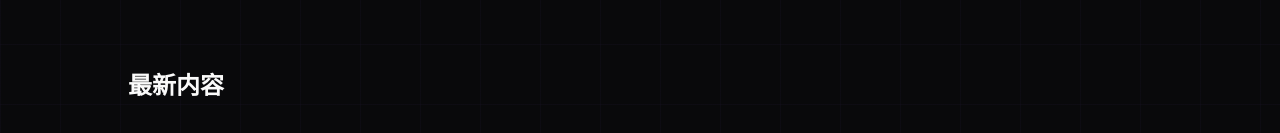
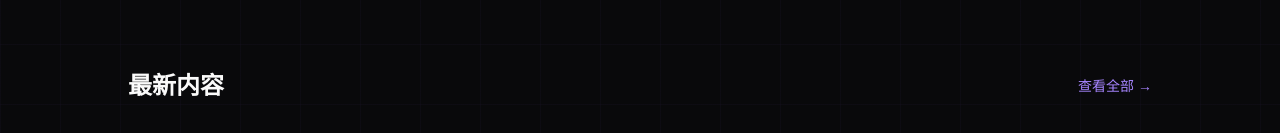
Before and after one commit to uncle-light/deepzd, a Next.js app: page / in a window 1280 px wide. Shown: the part 976-1109 px from the top of the page. Built offline with nearby package versions, Linux system fonts and the light colour scheme.

Commit message:
style: 优化最新内容区域

```diff
--- a/src/app/page.tsx
+++ b/src/app/page.tsx
@@ -37,7 +37,10 @@ function LatestContent() {
   return (
     <section className="py-20 px-6 border-t border-zinc-800">
       <div className="max-w-5xl mx-auto">
-        <h2 className="text-2xl font-bold mb-8">最新内容</h2>
+        <div className="flex justify-between items-center mb-8">
+          <h2 className="text-2xl font-bold">最新内容</h2>
+          <Link href="/tutorials" className="text-violet-400 text-sm hover:underline">查看全部 →</Link>
+        </div>
         <div className="grid md:grid-cols-3 gap-4">
           <ContentCard title="Midjourney 入门指南" tag="教程" href="/tutorials/midjourney-guide" />
           <ContentCard title="ChatGPT 使用技巧" tag="教程" href="/tutorials/chatgpt-tips" />
```
